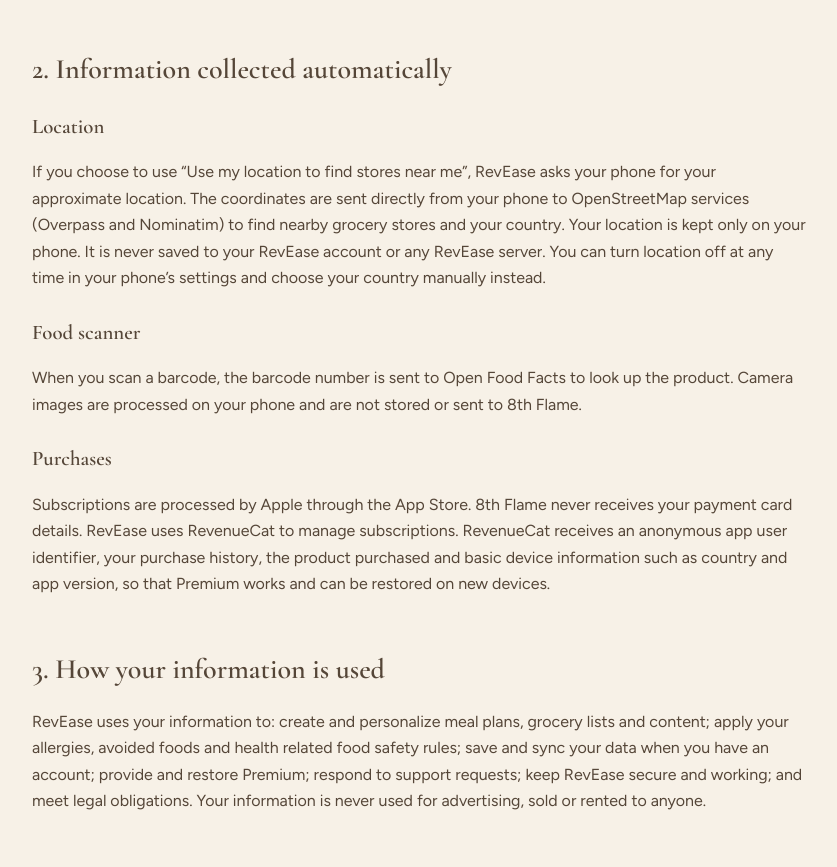
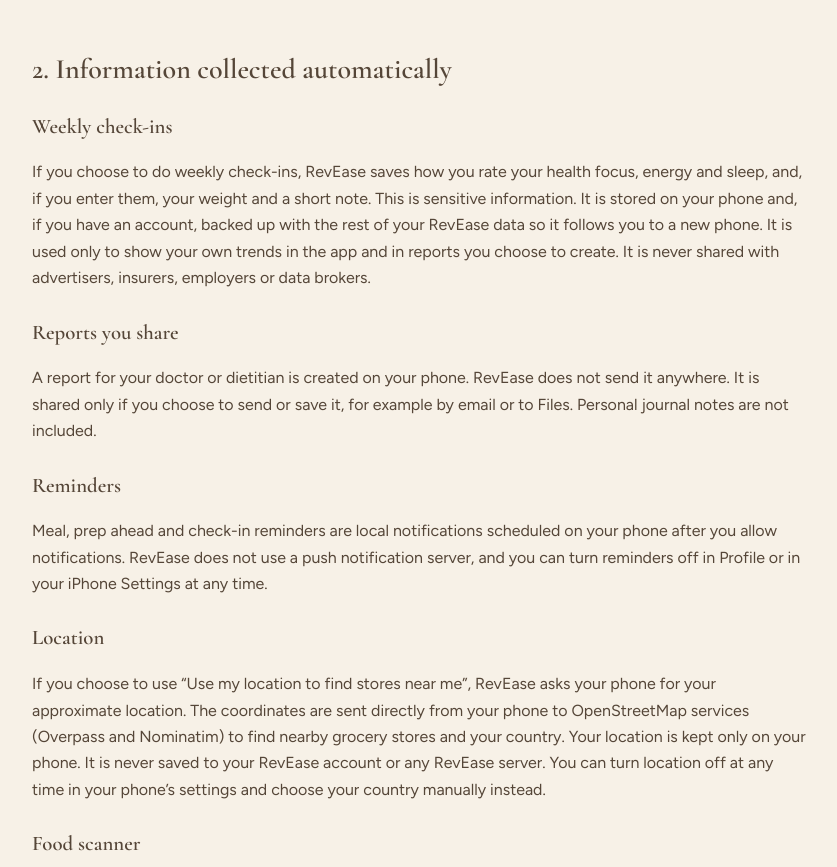
Before and after one commit to 369evoke/revease, a plain HTML site: page privacy.html in a window 1280 px wide. Shown: the part 1390-2257 px from the top of the page, without its empty margins (220-1057 px from the left). Drawn offline with nearby package versions, Linux system fonts and the light colour scheme.

Commit message:
Privacy: describe weekly check-ins, shared reports and reminders
Co-Authored-By: Claude Opus 5.5 <noreply@anthropic.com>
Claude-Session: https://claude.ai/code/session_0173JZr5tVidDpbDeJVGU3Jg

```diff
--- a/privacy.html
+++ b/privacy.html
@@ -20,7 +20,7 @@ table{border-collapse:collapse;width:100%;font-size:.95rem}td,th{border-bottom:1
 </style></head>
 <body><header><div class="wrap"><a class="logo" href="index.html">RevEase</a><nav><a href="index.html#features">Features</a><a href="support.html">Support</a><a href="privacy.html">Privacy</a></nav></div></header>
 <main><div class="wrap">
-<h1>Privacy Policy</h1><p class="muted">Effective November 20, 2026</p>
+<h1>Privacy Policy</h1><p class="muted">Effective November 28, 2026</p>
 <p>This Privacy Policy explains how <b>8th Flame</b>, the owner and operator of the RevEase app ("RevEase" or "the app"), collects, uses, shares and protects your information. 8th Flame is based in Ottawa, Ontario, Canada. 8th Flame follows Canada’s Personal Information Protection and Electronic Documents Act (PIPEDA) and respects the rights given to you by other privacy laws, including the GDPR in Europe and the UK and state laws in the United States.</p>
 <div class="card"><b>The short version.</b> RevEase works without an account and keeps your information on your phone. If you create an account, your RevEase data is saved securely so it follows you to other phones. Your location stays on your device. RevEase does not sell your information or show ads, and you can delete your account and data inside the app at any time.</div>
 
@@ -32,6 +32,9 @@ table{border-collapse:collapse;width:100%;font-size:.95rem}td,th{border-bottom:1
 <h3>Account information</h3><p>If you create an account, RevEase collects your email address and a password. Passwords are stored in encrypted, hashed form by the account provider, Supabase, and are never visible to 8th Flame. Passwords must be at least 8 characters with an uppercase letter, a lowercase letter and a number. To confirm your email, sign in, or change your password, RevEase sends a short one time code to your email address through Supabase. When your password is changed, a notice is sent to your email so you know about it.</p>
 
 <h2>2. Information collected automatically</h2>
+<h3>Weekly check-ins</h3><p>If you choose to do weekly check-ins, RevEase saves how you rate your health focus, energy and sleep, and, if you enter them, your weight and a short note. This is sensitive information. It is stored on your phone and, if you have an account, backed up with the rest of your RevEase data so it follows you to a new phone. It is used only to show your own trends in the app and in reports you choose to create. It is never shared with advertisers, insurers, employers or data brokers.</p>
+<h3>Reports you share</h3><p>A report for your doctor or dietitian is created on your phone. RevEase does not send it anywhere. It is shared only if you choose to send or save it, for example by email or to Files. Personal journal notes are not included.</p>
+<h3>Reminders</h3><p>Meal, prep ahead and check-in reminders are local notifications scheduled on your phone after you allow notifications. RevEase does not use a push notification server, and you can turn reminders off in Profile or in your iPhone Settings at any time.</p>
 <h3>Location</h3><p>If you choose to use “Use my location to find stores near me”, RevEase asks your phone for your approximate location. The coordinates are sent directly from your phone to OpenStreetMap services (Overpass and Nominatim) to find nearby grocery stores and your country. Your location is kept only on your phone. It is never saved to your RevEase account or any RevEase server. You can turn location off at any time in your phone’s settings and choose your country manually instead.</p>
 <h3>Food scanner</h3><p>When you scan a barcode, the barcode number is sent to Open Food Facts to look up the product. Camera images are processed on your phone and are not stored or sent to 8th Flame.</p>
 <h3>Purchases</h3><p>Subscriptions are processed by Apple through the App Store. 8th Flame never receives your payment card details. RevEase uses RevenueCat to manage subscriptions. RevenueCat receives an anonymous app user identifier, your purchase history, the product purchased and basic device information such as country and app version, so that Premium works and can be restored on new devices.</p>
```
